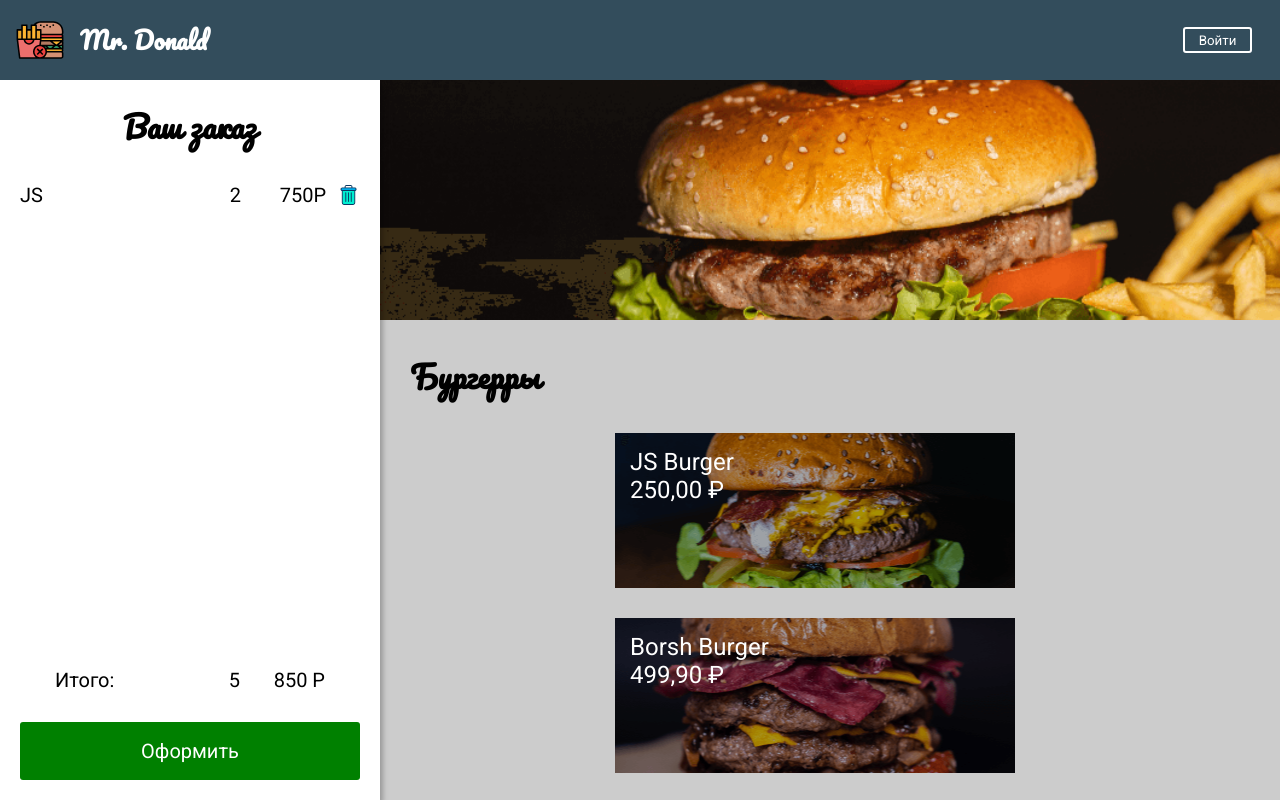
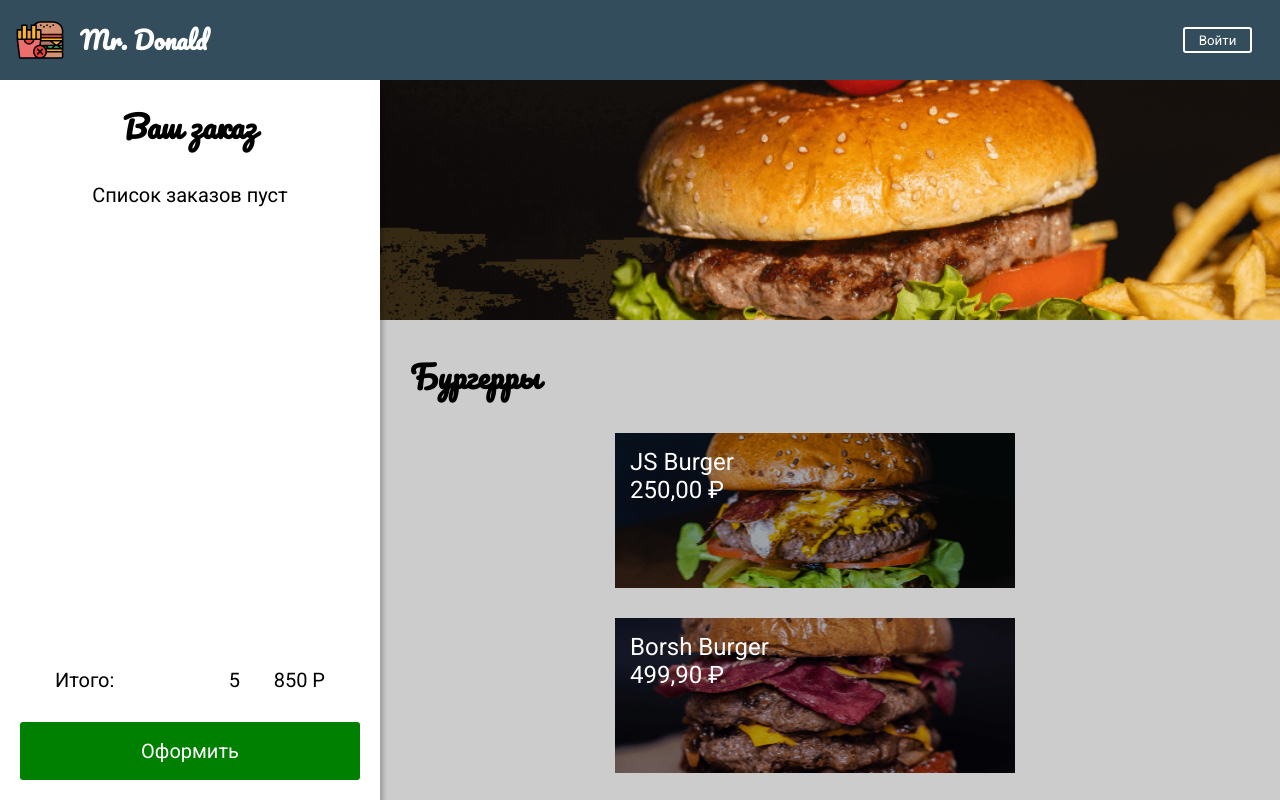
Before and after one commit to vadimsabadosh/mrDonald-react-project, a React (Create React App) app: page / in a window 1280 px wide. Shown: the top 800 px of the page. Built offline with nearby package versions, Linux system fonts and the light colour scheme.

Commit message:
Реструктуризация и реализация списка добавленного в меню

```diff
--- a/src/App.js
+++ b/src/App.js
@@ -1,21 +1,24 @@
-import React, { useState } from 'react';
-import { NavBar } from './components/Navbar';
-import { Menu } from './components/Menu';
-import { GlobalStyle } from './components/GlobalStyle';
-import {ModalItem} from './components/ModalItem';
-import { Order } from './components/Order';
+import React from 'react';
+import { NavBar } from './components/NavBar/Navbar';
+import { Menu } from './components/Menu/Menu';
+import { GlobalStyle } from './components/Style/GlobalStyle';
+import {ModalItem} from './components/Modal/ModalItem';
+import { Order } from './components/Order/Order';
+import { useOpenItem } from './components/Hooks/useOpenItem';
+import { useOrders } from './components/Hooks/useOrders';
 
 function App() {
 
-  const [openItem, setOpenItem] = useState(null);
+  const openItem = useOpenItem();
+  const orders = useOrders();
 
   return (
     <>
       <GlobalStyle/>
       <NavBar/>
-      <Order/>
-      <Menu setOpenItem={setOpenItem}/>
-      <ModalItem openItem={openItem} setOpenItem={setOpenItem}/>
+      <Order {...orders}/>
+      <Menu {...openItem}/>
+      {openItem.openItem && <ModalItem {...openItem} {...orders}/>}
     </>
 
   );
--- /dev/null
+++ b/src/components/Hooks/useOpenItem.js
@@ -0,0 +1,11 @@
+import { useState } from 'react';
+
+
+
+export function useOpenItem() {
+    const [openItem, setOpenItem] = useState(null);
+
+    return {openItem, setOpenItem};
+
+
+}
--- /dev/null
+++ b/src/components/Hooks/useOrders.js
@@ -0,0 +1,7 @@
+import { useState } from 'react';
+
+export function useOrders() {
+
+    const [orders, setOrders] = useState([]);
+    return {orders, setOrders};
+}
--- a/src/components/Banner.js
+++ b/src/components/Menu/Banner.js
@@ -1,5 +1,5 @@
 import styled from 'styled-components';
-import banner from '../images/banner.png';
+import banner from '../../images/banner.png';
 export const HeaderDiv = styled.div`
     width:100vw;
     height:240px;
--- a/src/components/Menu.js
+++ b/src/components/Menu/Menu.js
@@ -1,6 +1,6 @@
 import React from 'react';
 import styled from 'styled-components';
-import dbMenu from './DBMenu';
+import dbMenu from '../DBMenu';
 import { ListItem } from './ListItem';
 import { HeaderDiv } from './Banner';
 
--- a/src/components/ModalItem.js
+++ b/src/components/Modal/ModalItem.js
@@ -1,6 +1,6 @@
 import React from 'react';
 import styled from 'styled-components';
-import { ButtonAdd } from './Button';
+import { ButtonAdd } from '../Style/Button';
 
 const Overlay = styled.div`
     position:fixed;
@@ -47,14 +47,23 @@
 
 
 
-export const ModalItem = ({ openItem, setOpenItem }) => {
+export const ModalItem = ({ openItem, setOpenItem, orders, setOrders }) => {
 
-    function closeModal(e) {
+    const closeModal = (e) => {
         if(e.target.id === 'overlay'){
             setOpenItem(null);
         }
     }
-    if(!openItem) return null;
+
+    const order = {
+        ...openItem
+    };
+
+    const addToOrder = () => {
+        setOrders([...orders, order]);
+        setOpenItem(null);
+    }
+
     return(
         <Overlay id="overlay" onClick={closeModal}>
             <Modal>
@@ -65,7 +74,7 @@
                     <h2>{openItem.price.toLocaleString('ru-RU', {
                                 style:'currency', currency: 'RUB'})}</h2>
                 </Content>
-                <ButtonAdd>Добавить</ButtonAdd>
+                <ButtonAdd onClick={addToOrder}>Добавить</ButtonAdd>
                 </ModalBody>
             </Modal>
         </Overlay>
--- a/src/components/Navbar.js
+++ b/src/components/NavBar/Navbar.js
@@ -1,6 +1,6 @@
 import React from 'react';
 import styled from 'styled-components';
-import LogoImg from '../images/logo.svg';
+import LogoImg from '../../images/logo.svg';
 
 const NavBarStyled = styled.header`
     position: fixed;
@@ -8,7 +8,7 @@
     left: 0;
     z-index:999;
     height:80px;
-    width:100vw;
+    width:100%;
     display:flex;
     justify-content:space-between;
     align-items:center;
--- a/src/components/Order.js
+++ b/src/components/Order/Order.js
@@ -1,6 +1,6 @@
 import React from 'react';
 import styled from 'styled-components';
-import { ButtonAdd } from "./Button";
+import { ButtonAdd } from "../Style/Button";
 import { OrderListItem } from "./OrderListItem";
 
 
@@ -46,16 +46,19 @@
     margin-left:20px;
 
 `;
-export const Order = () => {
+const EmptyList = styled.p`
+    text-align:center;
+
+`;
+export const Order = ({ orders }) => {
     return(
         <OrderStyled>
             <OrderTitle>Ваш заказ</OrderTitle>
             <OrderContent>
-                <OrderList>
-                    <OrderListItem/>
-
-
-                </OrderList>
+                {orders.length ? <OrderList>
+                    {orders.map(order => <OrderListItem key={order.id} order={order}/>)}
+                </OrderList> :
+                <EmptyList>Список заказов пуст</EmptyList>}
             </OrderContent>
             <Total>
                 <span>Итого:</span>
--- a/src/components/OrderListItem.js
+++ b/src/components/Order/OrderListItem.js
@@ -1,6 +1,6 @@
 import React from 'react';
 import styled from 'styled-components';
-import trash from '../images/trash.svg';
+import trash from '../../images/trash.svg';
 
 const TrashBtn = styled.button`
     width:24px;
@@ -26,13 +26,14 @@
     display:flex;
 
 `;
-export const OrderListItem = () => {
+export const OrderListItem = ({ order }) => {
     return(
 
         <OrderItemStyled>
-            <ItemName>JS</ItemName>
-            <span>2</span>
-            <ItemPrice>750P</ItemPrice>
+            <ItemName>{order.name}</ItemName>
+            <span>1</span>
+            <ItemPrice>{order.price.toLocaleString('ru-RU',
+                {style: 'currency', currency: 'RUB' })}</ItemPrice>
             <TrashBtn/>
         </OrderItemStyled>
 
```
Also changed, not shown: src/components/Menu/ListItem.js (renamed from src/components/ListItem.js), src/components/Style/Button.js (renamed from src/components/Button.js), src/components/Style/GlobalStyle.js (renamed from src/components/GlobalStyle.js), 1 other file (tests, documents, lock files or other folders).
